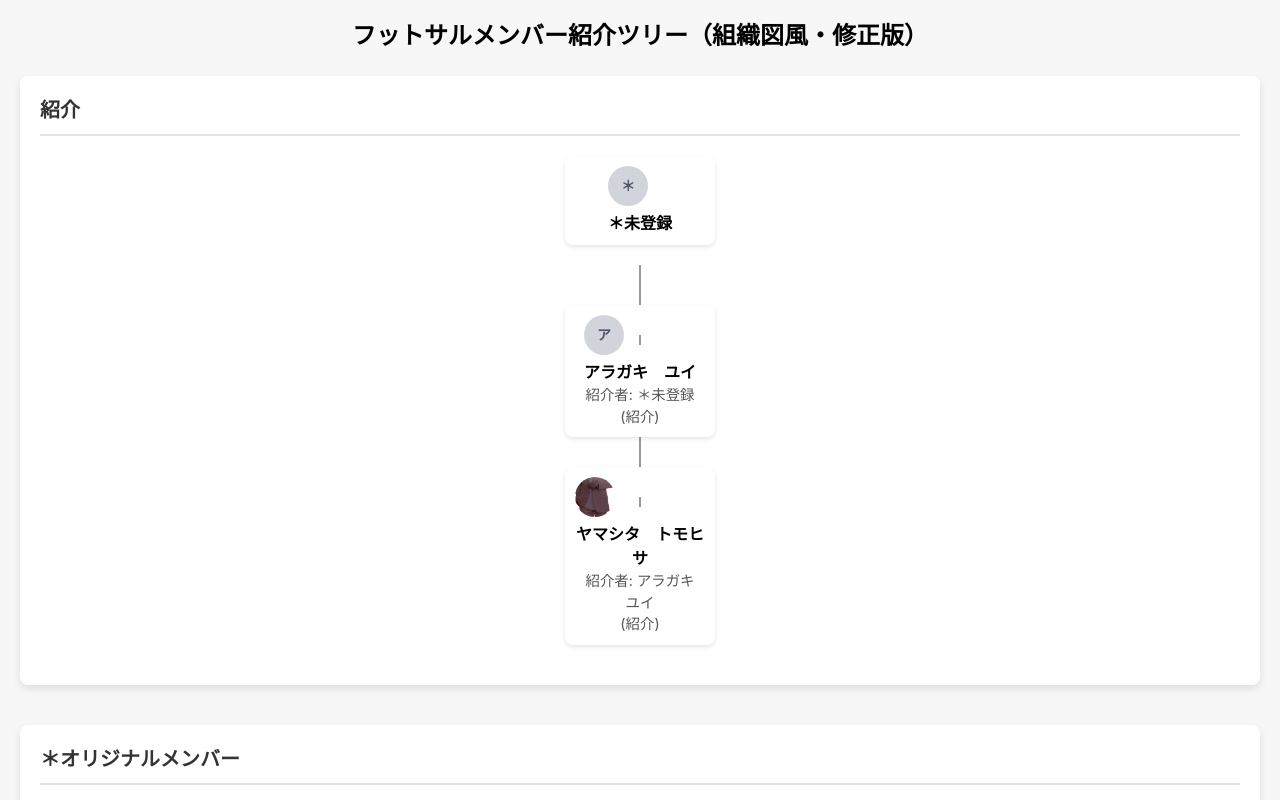
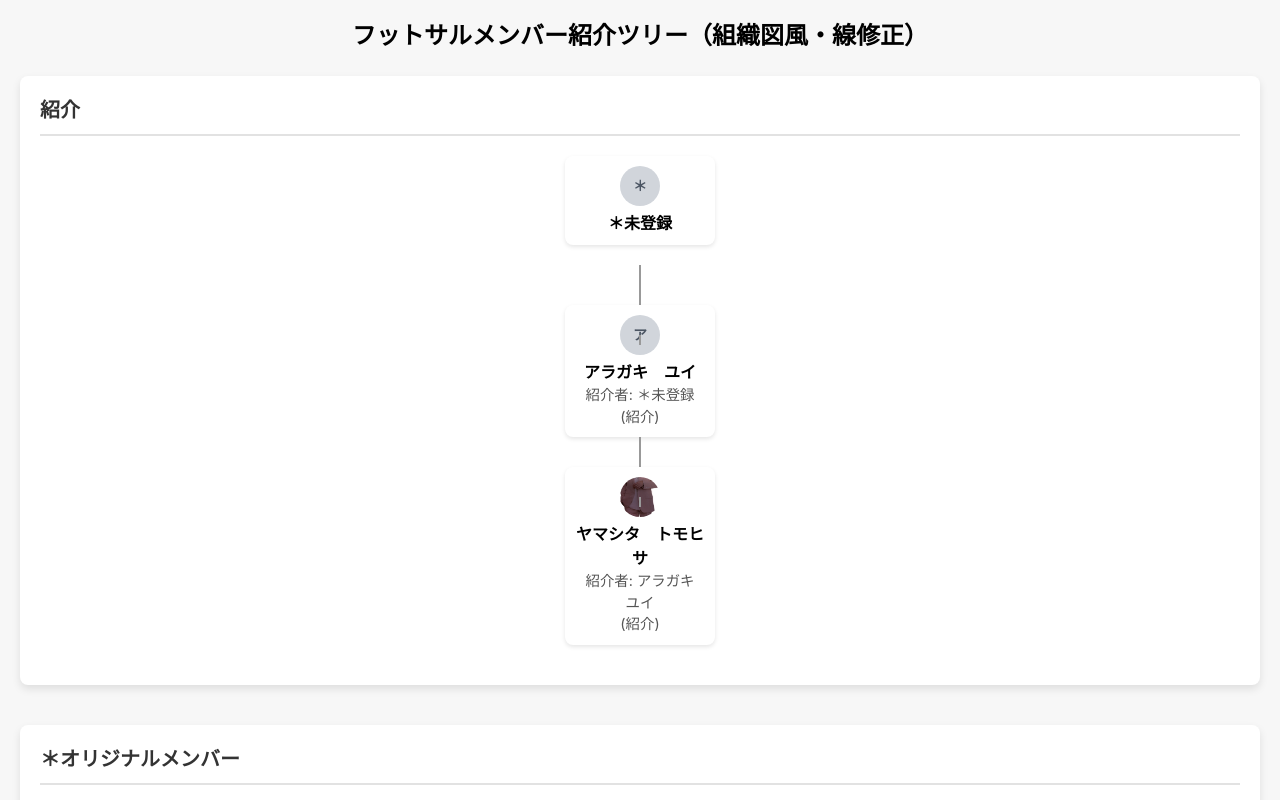
Before and after one commit to kzk-jp/Senju-Caribbeans, a plain HTML site: page index.html in a window 1280 px wide. Shown: the top 800 px of the page. Drawn offline with nearby package versions, Linux system fonts and the light colour scheme.

Commit message:
Update index.html

```diff
--- a/index.html
+++ b/index.html
@@ -3,7 +3,7 @@
 <head>
     <meta charset="UTF-8">
     <meta name="viewport" content="width=device-width, initial-scale=1.0">
-    <title>フットサルメンバー紹介ツリー（GitHubからJSON読み込み - 組織図風・修正版）</title>
+    <title>フットサルメンバー紹介ツリー（GitHubからJSON読み込み - 組織図風・線修正）</title>
     <script src="https://cdn.tailwindcss.com"></script>
     <style>
         body {
@@ -129,6 +129,10 @@
             border-radius: 50%;
             margin-bottom: 5px; /* Space below image */
             object-fit: cover;
+            /* Center image within its container */
+            display: block;
+            margin-left: auto;
+            margin-right: auto;
         }
          .tree li .node .placeholder {
              width: 40px;
@@ -142,6 +146,9 @@
              font-weight: bold; /* font-bold */
              font-size: 0.875rem; /* text-sm */
              margin-bottom: 5px; /* Space below placeholder */
+             /* Center placeholder within its container */
+             margin-left: auto;
+             margin-right: auto;
          }
         .tree li .node .name {
             font-weight: bold;
@@ -202,7 +209,7 @@
 </head>
 <body>
 
-    <h1 class="text-2xl font-bold mb-6 text-center">フットサルメンバー紹介ツリー（組織図風・修正版）</h1>
+    <h1 class="text-2xl font-bold mb-6 text-center">フットサルメンバー紹介ツリー（組織図風・線修正）</h1>
 
     <div id="treeContainer">
         <p>データを読み込んでいます...</p>
```
